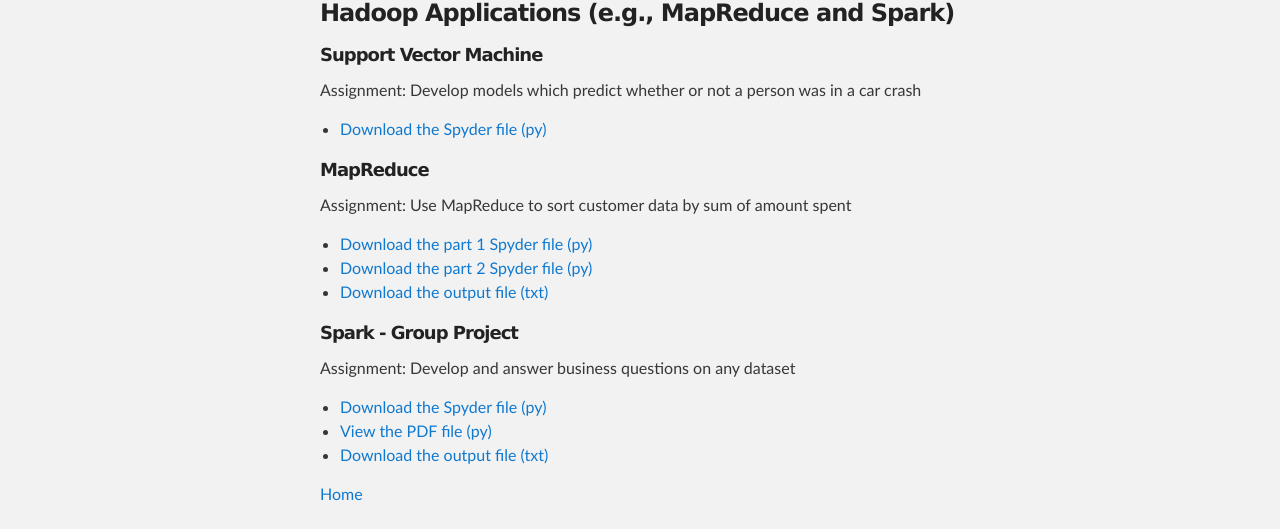
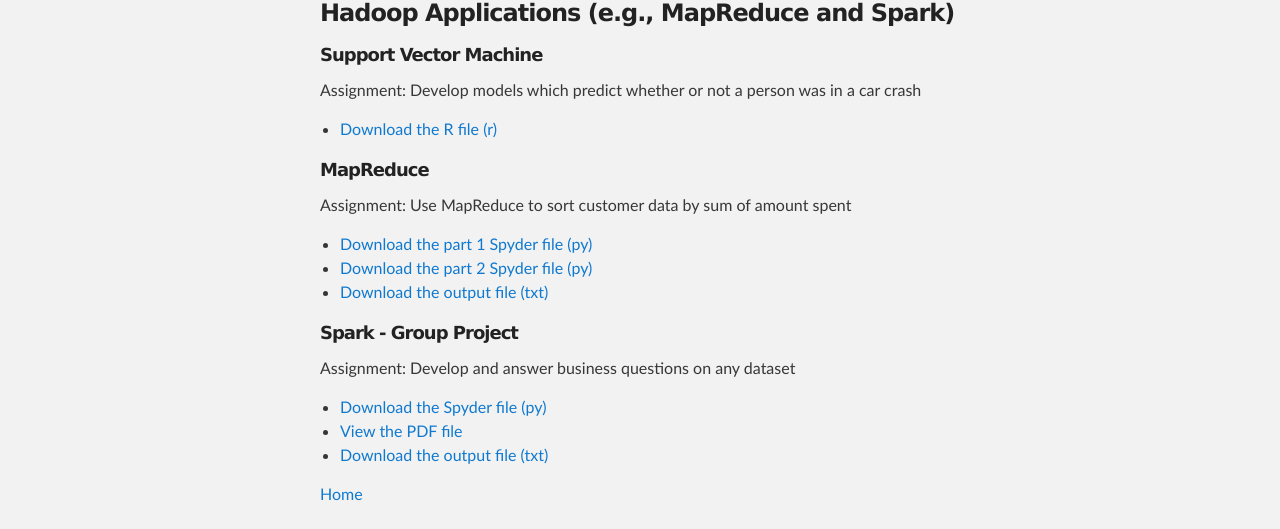
Before and after one commit to Cherylngo/cherylngo.github.io, a Jekyll site: the page built from ML2/index.md, in a window 1280 px wide. Shown: the part 405-934 px from the top of the page. Built offline with Jekyll 4.4.1, drawn with Linux system fonts in a browser that asks for light colours; our own code applies the rules of GitHub Pages for plain Markdown files.

Commit message:
Update index.md

```diff
--- a/ML2/index.md
+++ b/ML2/index.md
@@ -9,18 +9,18 @@
 
 ##### Support Vector Machine
 Assignment: Develop models which predict whether or not a person was in a car crash
-- [Download the Spyder file (py)](filename here)
+- [Download the R file (r)](M1DataAssignmentCherylNgo.R)
 
 ##### MapReduce
 Assignment: Use MapReduce to sort customer data by sum of amount spent
-- [Download the part 1 Spyder file (py)](filename here)
-- [Download the part 2 Spyder file (py)](filename here)
-- [Download the output file (txt)](filename here)
+- [Download the part 1 Spyder file (py)](Module3IndividualAssignmentP1.py)
+- [Download the part 2 Spyder file (py)](Module3IndividualAssignmentP2.py)
+- [Download the output file (txt)](Module3IndividualAssignmentP2.txt)
 
 ##### Spark - Group Project
 Assignment: Develop and answer business questions on any dataset
-- [Download the Spyder file (py)](filename here)
-- [View the PDF file (py)](filename here)
-- [Download the output file (txt)](filename here)
+- [Download the Spyder file (py)](FinalGroup3DataAssignment.py)
+- [View the PDF file](M6_ Spark Assignment.pdf)
+- [Download the output file (txt)](Module6DataAssignmentAnswer.txt)
 
 [Home](https://cherylngo.github.io/)
```
